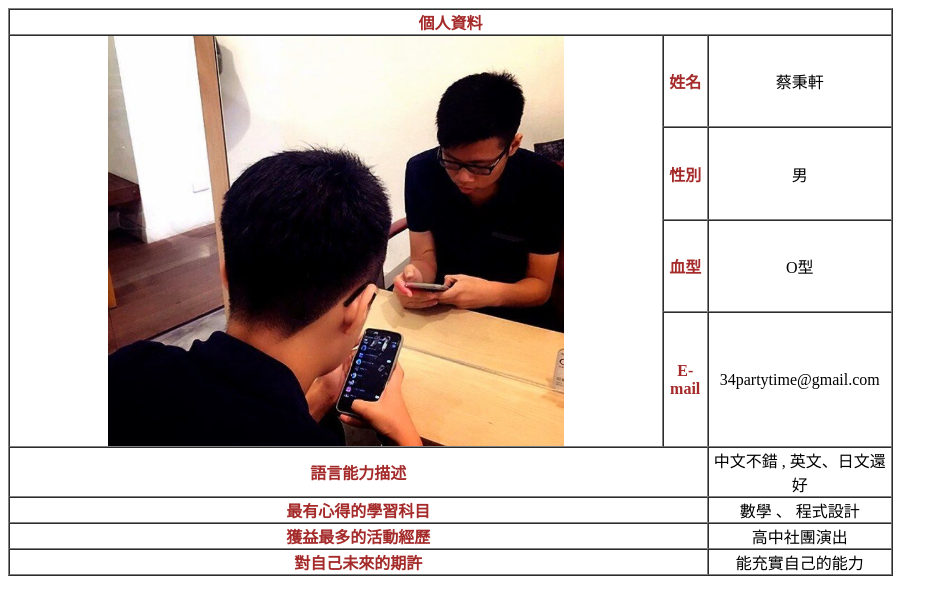
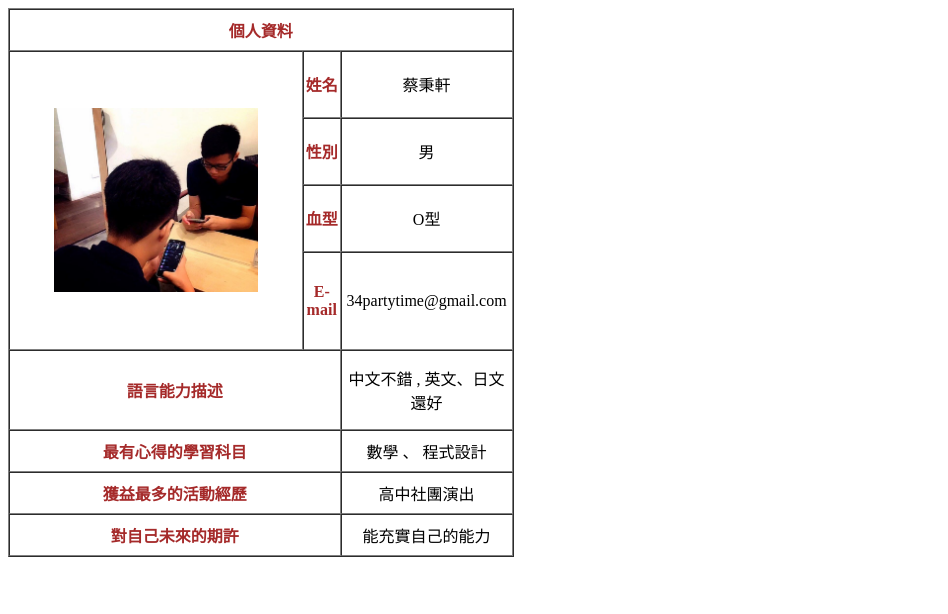
Before and after one commit to Brian-ex/Brian-ex.github.io, a plain HTML site: page B2A49/家庭作業03/index.html in a window 1280 px wide. Shown: the whole page, without its empty margins (0-948 px from the left). Drawn offline with Linux system fonts and the light colour scheme.

Commit message:
Update index.html

```diff
--- a/B2A49/家庭作業03/index.html
+++ b/B2A49/家庭作業03/index.html
@@ -34,7 +34,7 @@
 
 
 
-        <table border="1" width="70%" cellspacing="0" cellpadding="0" height="50%" >
+        <table border="1" width="40%" cellspacing="0" cellpadding="0" height="70%" >
             <tr>
                 <th colspan="3">個人資料</th>
 
```
